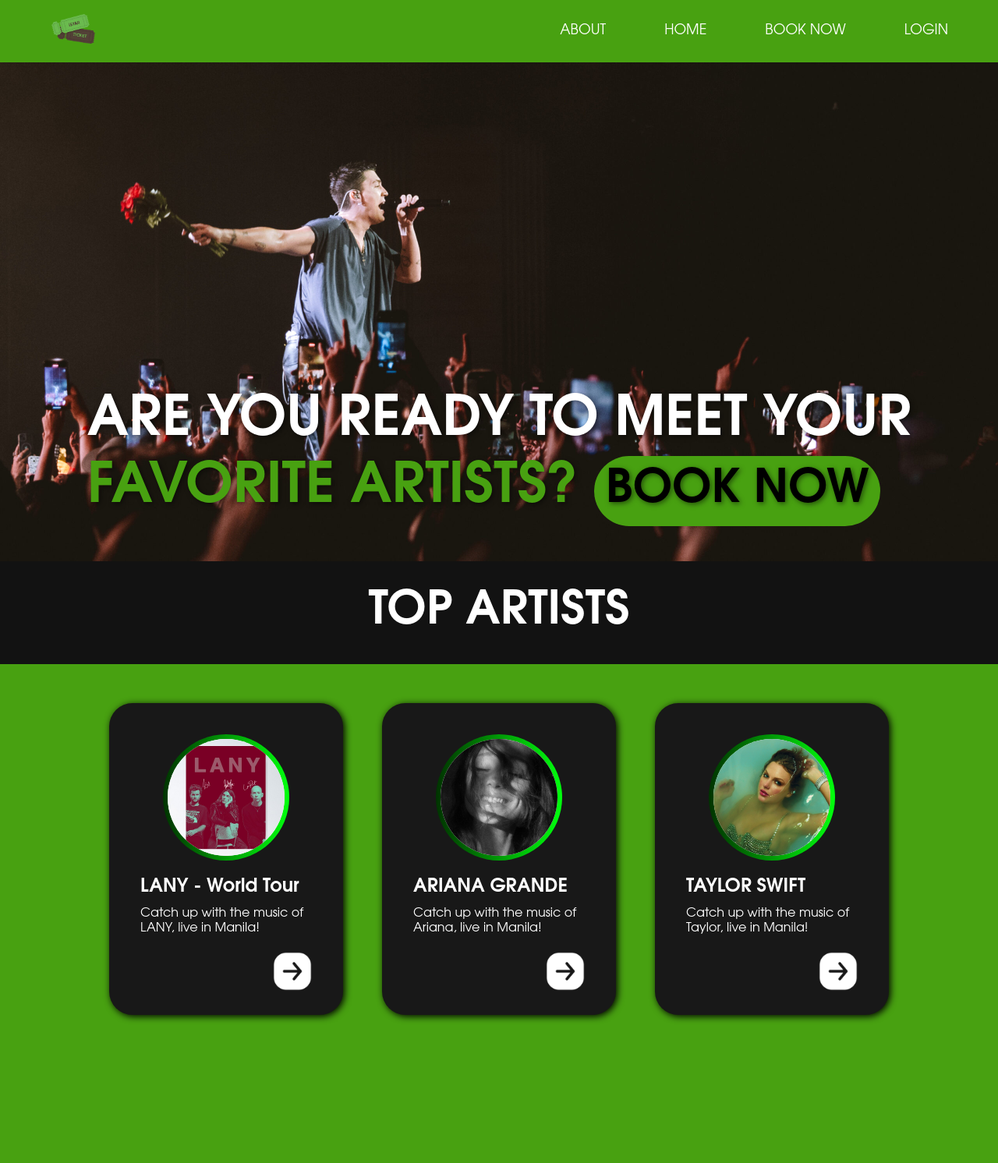
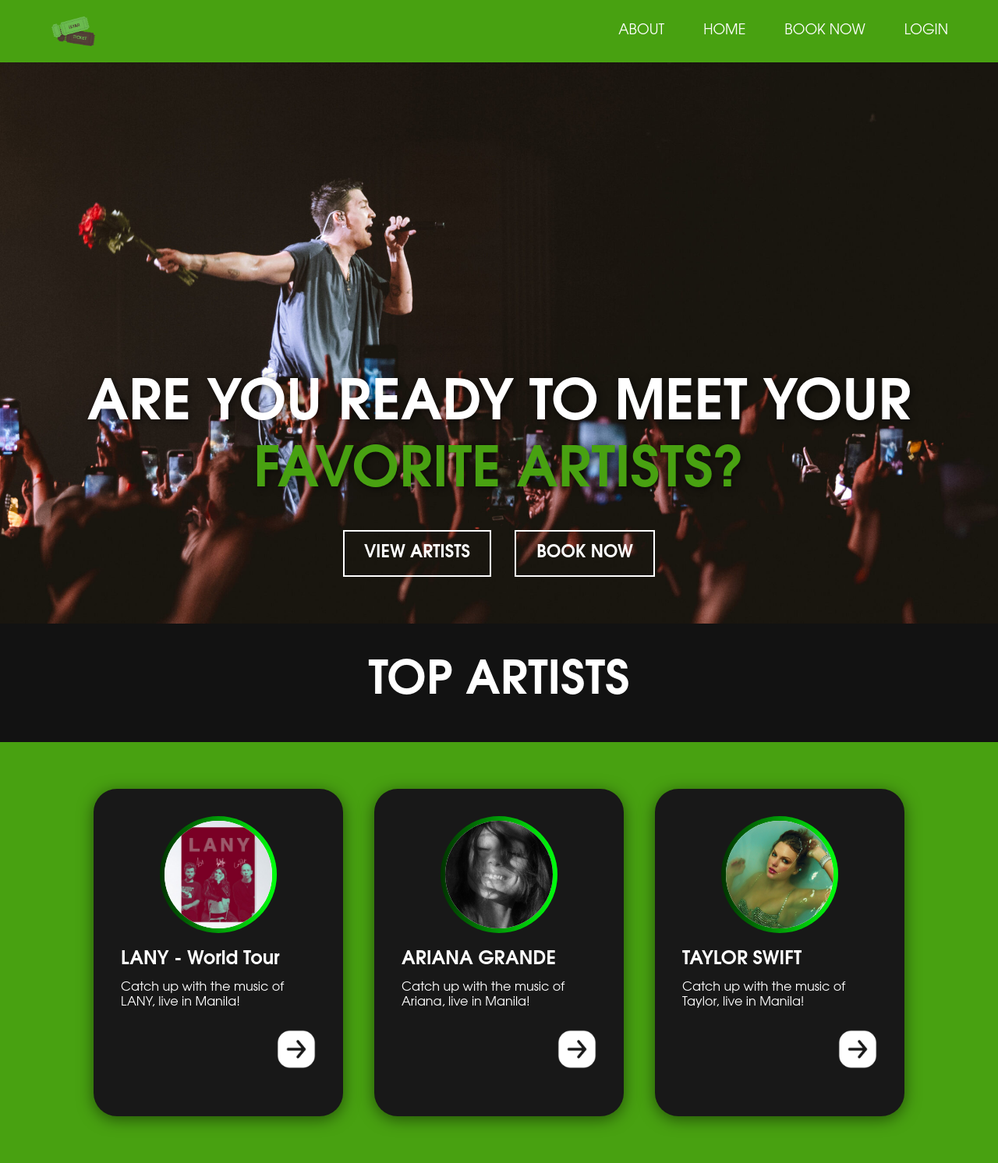
Before and after one commit to D3ANZX/istar-ticketing-system, a PHP site: page / in a window 1280 px wide. Shown: the whole page at 78% size. Before the commit the page ends 1311 px from the top, so only its background shows below. Run offline with PHP 8.4, Linux system fonts and the light colour scheme.

Commit message:
UI updates

```diff
--- a/index.php
+++ b/index.php
@@ -37,10 +37,14 @@
 
         <div class="content">
             <div class="banner-container">
-                <h1>ARE YOU READY TO MEET YOUR <br> <span class="highlighted-text"> FAVORITE ARTISTS? </span>
+                <h1>ARE YOU READY TO MEET YOUR <br> <span class="highlighted-text"> FAVORITE ARTISTS? </span></h1>
+
+                <div class="banner-button-container">
+                    <a href="./view/booking_form.php" class="booking-link">VIEW ARTISTS</a>
                     <a href="./view/booking_form.php" class="booking-link">BOOK NOW</a>
-                </h1>
+                </div>
             </div>
+
 
         <center><h1 class="content-header">TOP ARTISTS</h1></center>
             <div class="user-category-selection">
--- a/styles.css
+++ b/styles.css
@@ -1,34 +1,61 @@
+/* =========================
+   RESET & GLOBAL STYLES
+========================= */
+*{
+    margin: 0;
+    padding: 0;
+    box-sizing: border-box;
+}
 
-*{
-    padding: 0;
-    margin: 0;
-    border: 0;
-    font-family: Avenir, Montserrat, Corbel, "URW Gothic", source-sans-pro, sans-serif;
-
-
+html{
+    scroll-behavior: smooth;
 }
 
 body{
     background-color: #121212;
     width: 100%;
+    overflow-x: hidden;
+    font-family: Avenir, Montserrat, Corbel, "URW Gothic",
+    "Source Sans Pro", sans-serif;
+    color: white;
 }
 
+img{
+    max-width: 100%;
+    display: block;
+}
+
+a{
+    text-decoration: none;
+}
+
+/* =========================
+   MAIN CONTAINER
+========================= */
 .main{
     width: 100%;
-    height: max-content;
+    min-height: 100vh;
 }
+
+/* =========================
+   NAVBAR
+========================= */
 .nav-container{
     background-color: #48A111;
-    height: 10%;
     width: 100%;
+    min-height: 80px;
+
     display: flex;
     align-items: center;
     justify-content: center;
+
     position: fixed;
-    z-index: 50;
+    top: 0;
+    left: 0;
+
+    z-index: 1000;
+    padding: 10px 0;
 }
-
-
 
 .nav-bar{
     width: 90%;
@@ -36,261 +63,543 @@ body{
 
 .nav-bar ul{
     display: flex;
-    justify-content: end;
+    justify-content: flex-end;
     align-items: center;
-    gap: 75px;
-    list-style-type: none;
+    gap: 50px;
+
+    list-style: none;
+    flex-wrap: wrap;
 }
 
 .nav-bar a{
     color: white;
-    text-decoration: none;
     font-size: 18px;
+    transition: 0.3s ease;
 }
 
 .nav-bar a:hover{
+    color: black;
     font-weight: bold;
-    color: black;
-    border-bottom: 4px solid black;
+    border-bottom: 3px solid black;
 }
-.nav-icon{
-    height:60px;
-    width: 60px;
-}
-
-
-
 
 .logo{
     margin-right: auto;
 }
 
+.nav-icon{
+    width: 60px;
+    height: 60px;
+    object-fit: contain;
+}
+
+/* =========================
+   BANNER
+========================= */
 .banner-container{
-
     width: 100%;
+    min-height: 100vh;
 
     background-image: url('assets/lany-banner.jpg');
-    background-size: contain;
+    background-size: cover;
     background-repeat: no-repeat;
-    background-position: top;
-    aspect-ratio: 16/9;
+    background-position: center;
 
     display: flex;
-    align-items: end;
+    flex-direction: column;
+    align-items: center;
+    justify-content: flex-end;
+
+    padding: 120px 20px 60px;
+    text-align: center;
+}
+
+.banner-container h1{
+    color: white;
+    text-shadow: 2px 2px 10px rgba(0,0,0,0.6);
+    font-size: clamp(40px, 8vw, 72px);
+    margin-bottom: 30px;
+}
+
+.booking-link{
+    display: inline-flex;
+    align-items: center;
     justify-content: center;
+    min-width: 180px;
+    height: 60px;
+    padding: 15px 25px;
+    color: white;
+    border: 2px solid white;
+    font-size: 22px;
+    font-weight: bold;
+
 }
 
 
-.banner-container h1{
-    color: white;
-    text-shadow: 2px 2px 6px rgba(0, 0, 0, 0.5);
-    margin: 50px;
-    font-size: 72px;
 
+/* =========================
+   TYPOGRAPHY
+========================= */
+.highlighted-text{
+    color: #48A111;
 }
-
-.booking-link{
-    height: 60px;
-    width: 80px;
-    padding: 15px;
-    text-decoration: none;
-    background-color: #48A111;
-    color: black;
-    border-radius: 60px;
-    font-size: 60px;
-}
-
-
-.highlighted-text{
-    color: #48A111
-}
-
 
 .content-header{
     color: white;
-
-    font-size: 60px;
-    margin: 30px;
+    font-size: clamp(32px, 6vw, 60px);
+    margin: 40px 20px;
+    text-align: center;
 }
 
+/* =========================
+   USER CATEGORY SECTION
+========================= */
 .user-category-selection{
+    width: 100%;
+
     display: flex;
     justify-content: center;
-    align-items: center;
-    gap: 50px;
-    height: 500px;
+    align-items: stretch;
+    flex-wrap: wrap;
+
+    gap: 40px;
+
+    padding: 60px 20px;
     background-color: #48A111;
 }
 
 .category-card{
-    height: 400px;
-    width: 300px;
+    width: 320px;
+    min-height: 420px;
+
     background-color: #181818;
+    border-radius: 30px;
+
     display: flex;
     flex-direction: column;
-    align-items: center;
-    border-radius: 30px;
+
     color: white;
-    box-shadow: 2px 2px 10px black;
+    box-shadow: 0 4px 20px rgba(0,0,0,0.5);
 
+    overflow: hidden;
 }
 
 .category-card-content{
-    padding: 40px;
+    padding: 35px;
+    flex: 1;
 }
 
-.user-icon {
+.user-icon-container{
+    display: flex;
+    justify-content: center;
+    margin-bottom: 20px;
+}
+
+.user-icon{
+    width: 150px;
     height: 150px;
-    width: 150px;
-    border-radius: 50%; /* Standard for a perfect circle */
-    border: 6px solid transparent; /* Required for the gradient to show through */
+
+    border-radius: 50%;
+    border: 6px solid transparent;
 
     background-image:
-        linear-gradient(white, white), /* 1. Inner fill color */
-        linear-gradient(to right, rgb(0, 51, 0), rgb(0, 255, 13)); /* 2. Border gradient */
+        linear-gradient(white, white),
+        linear-gradient(to right, rgb(0, 51, 0), rgb(0, 255, 13));
 
     background-origin: border-box;
     background-clip: padding-box, border-box;
 }
 
-
-.user-icon-container{
-    display: flex;
-    justify-content: center;
-}
-
 .info-container{
     margin-top: 20px;
+
     display: flex;
     flex-direction: column;
-    gap: 10px;
+    gap: 12px;
 }
 
 .link-container{
-    margin-top: 20px;
+    margin-top: 25px;
+
     display: flex;
-    justify-content: end;
+    justify-content: flex-end;
 }
 
 .card-icons{
+    width: 50px;
     height: 50px;
     filter: invert(1);
 }
 
+/* =========================
+   LOGIN FORM
+========================= */
 .loginform-container{
-    height: 70%;
     width: 100%;
+    min-height: 100vh;
+
     display: flex;
-    justify-content: end;
+    justify-content: center;
+    align-items: center;
+
+    padding: 120px 20px 40px;
+}
+
+.loginform-window{
+    width: 100%;
+    max-width: 400px;
+
+    background-color: #48A111;
+    border-radius: 40px;
+
+    padding: 40px 30px;
+
+    display: flex;
+    justify-content: center;
     align-items: center;
 }
 
-.loginform-window{
-    height: 300px;
-    width: 300px;
-    background-color: #48A111;
-    margin: 50px;
-    border-radius: 50px;
-    padding: 30px;
-    display: flex;
-    justify-content: center;
+.sign-in-textbox{
+    width: 100%;
+    height: 45px;
+
+    border-radius: 8px;
+    padding: 10px 15px;
+
+    font-size: 16px;
 }
 
-.sign-in-textbox{
-    height: 30px;
-    width: 250px;
-    border-radius: 5px;
-}
-
+/* =========================
+   BOOKING
+========================= */
 .booking-banner{
     width: 100%;
-    height: 100%;
 }
 
 .banner-img{
     width: 100%;
+    object-fit: cover;
+}
+
+.booking-category-container{
+    width: 100%;
+    min-height: 100vh;
+
+    display: flex;
+    flex-direction: column;
+    align-items: center;
+
+    padding: 40px 20px;
 }
 
 .booking-category-selection{
+    width: 100%;
+    max-width: 1200px;
+
+    display: grid;
+    grid-template-columns: repeat(3, 1fr);
+
+    gap: 30px;
     margin-top: 40px;
-    height: max-content;
-    width: 70%;
-    display: grid;
-    grid-template-columns: auto auto auto;
-    gap: 30px;
+}
+
+/* =========================
+   TICKET FORM
+========================= */
+.ticket-form-container{
+    width: 100%;
+
+    display: flex;
+    justify-content: center;
+
+    padding: 40px 20px;
+}
+
+.ticket-form{
+    width: 100%;
+    max-width: 900px;
+
+    background-color: #48A111;
+    border-radius: 25px;
+
+    padding: 40px;
+}
+
+/* =========================
+   DASHBOARD
+========================= */
+.dashboard-container{
+    margin-top: 120px;
+
+    width: 100%;
+
+    display: flex;
+    justify-content: center;
+    align-items: flex-start;
+    flex-wrap: wrap;
+
+    gap: 25px;
+
+    padding: 20px;
+}
+
+.dashboard-window{
+    width: 100%;
+    max-width: 500px;
+    min-height: 400px;
+
+    color: white;
+
+    border: 3px solid #48A111;
+    border-radius: 40px;
+
+    overflow: hidden;
+}
+
+.dashboard-window-header{
+    background-color: #48A111;
+
+    padding: 15px 20px;
+
+    border-top-left-radius: 35px;
+    border-top-right-radius: 35px;
+}
+
+/* =========================
+   USER DATA
+========================= */
+.user-data{
+    padding: 40px 25px;
+
+    max-width: 800px;
+    margin: 0 auto;
+
+    text-align: justify;
+    line-height: 1.8;
+}
+
+/* =========================
+   TICKET LOGS
+========================= */
+.ticket-logs-header{
+    background-color: #48A111;
+
+    display: flex;
+    justify-content: center;
+    align-items: center;
+
+    padding: 15px;
+}
+
+.ticket-logs-window,
+.history-logs-window{
+    width: 100%;
+    max-width: 350px;
+
+    color: white;
+
+    border: 3px solid #48A111;
+    border-radius: 20px;
+
+    overflow: hidden;
+}
+
+.ticket-logs-window{
+    min-height: 220px;
+}
+
+.history-logs-window{
+    min-height: 500px;
+}
+
+.banner-button-container{
+    width: 100%;
+    display: flex;
+    justify-content: center;
+    gap:30px;
 }
 
 
-.booking-category-container{
-    width: 100%;
-    height: 2000px;
-    display: flex;
-    flex-direction: column;
+/* =========================
+   TABLETS
+========================= */
+@media screen and (max-width: 1024px){
+
+    .booking-category-selection{
+        grid-template-columns: repeat(2, 1fr);
     }
 
+    .nav-bar ul{
+        gap: 30px;
+    }
+}
 
-.ticket-form-container{
+/* =========================
+   MOBILE DEVICES
+========================= */
+@media screen and (max-width: 768px){
+
+    /* NAVBAR */
+    .nav-container{
+        padding: 15px 0;
+    }
+
+    .nav-bar ul{
+        justify-content: center;
+        gap: 20px;
+    }
+
+    .logo{
+        margin-right: 0;
         width: 100%;
         display: flex;
         justify-content: center;
     }
 
-.ticket-form{
-    width: 70%;
-    height: 80%;
-    background-color: #48A111;
+    .nav-icon{
+        width: 50px;
+        height: 50px;
     }
 
+    .nav-bar a{
+        font-size: 16px;
+    }
+
+    /* BANNER */
+    .banner-container{
+        min-height: 80vh;
+        padding-top: 140px;
+    }
+
+    .banner-container h1{
+        font-size: 42px;
+    }
+
+    .booking-link{
+        width: 100%;
+        max-width: 250px;
+        font-size: 18px;
+    }
+
+    /* CARDS */
+    .user-category-selection{
+        gap: 25px;
+        padding: 40px 15px;
+    }
+
+    .category-card{
+        width: 100%;
+        max-width: 350px;
+    }
+
+    .category-card-content{
+        padding: 25px;
+    }
+
+    .user-icon{
+        width: 120px;
+        height: 120px;
+    }
+
+    /* GRID */
+    .booking-category-selection{
+        grid-template-columns: 1fr;
+    }
+
+    /* DASHBOARD */
     .dashboard-container{
-    margin-top: 80px;
-    display: flex;
-    justify-content: center;
-    gap: 20px;
-    width: 100%;
-    height: 100%;
+        margin-top: 100px;
+        padding: 15px;
     }
 
     .dashboard-window{
-    color: white;
-
-    width: 500px;
-    height: 400px;
-    border: 3px solid #48A111;
-    border-radius: 40px;
+        min-height: auto;
     }
 
     .dashboard-window-header{
-    padding: 10px;
-    background-color: #48A111;
-    border-top-left-radius: 30px;
-    border-top-right-radius: 30px;
+        text-align: center;
     }
 
-.user-data {
-    padding: 60px;
-    max-width: 800px; /* Set a specific limit so justification is visible */
-    margin: 0 auto;   /* Centers the container if you use a max-width */
-    text-align: justify;
-    line-height: 1.6; /* Optional: adds space between lines for better reading */
+    /* FORMS */
+    .ticket-form{
+        padding: 25px 20px;
     }
 
-.ticket-logs-header{
-    background-color: #48A111;
-    display: flex;
-    justify-content: center;
+    .loginform-window{
+        padding: 30px 20px;
     }
 
-.ticket-logs-window{
-    color: white;
-    width: 300px;
-    height: 200px;
-    border: 3px solid #48A111
+    /* TEXT */
+    .content-header{
+        margin: 30px 15px;
+    }
+
+    .user-data{
+        padding: 25px 20px;
+        text-align: left;
+    }
+
+    /* LOGS */
+    .ticket-logs-window,
+    .history-logs-window{
+        max-width: 100%;
+    }
+}
+
+/* =========================
+   SMALL MOBILE DEVICES
+========================= */
+@media screen and (max-width: 480px){
+
+    .banner-container h1{
+        font-size: 34px;
+    }
+
+    .content-header{
+        font-size: 28px;
+
+
+    .nav-container{
+        display: none;
+        min-height: 60px;
+        padding: 8px 0;
+    }
+
+    .nav-bar{
+        width: 95%;
+    }
+
+    .nav-bar ul{
+        gap: 18px;
+    }
+
+    .nav-bar a{
+        font-size: 14px;
+    }
+
+    .nav-icon{
+        width: 10px;
+        height: 10px;
+    }
 }
 
 
-.history-logs-window{
-    color: white;
-    width: 300px;
-    height: 500px;
-    border: 3px solid #48A111
+    .dashboard-container{
+        margin-top: 40px;
     }
+
+    .booking-link{
+        height: 50px;
+        font-size: 16px;
+    }
+
+    .category-card{
+        flex-direction: column;
+        border-radius: 20px;
+        width: 250px;
+    }
+
+    .dashboard-window{
+        border-radius: 25px;
+    }
+}
```
Also changed, not shown: view/register_page.php (added). Lines whose indentation alone changed are shown as unchanged.
